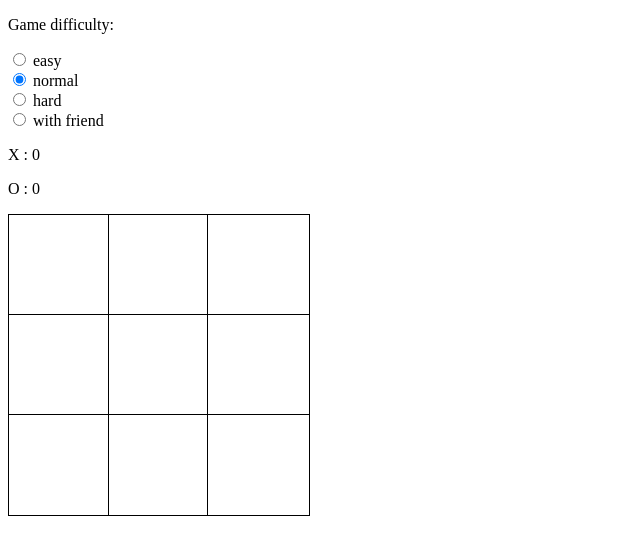
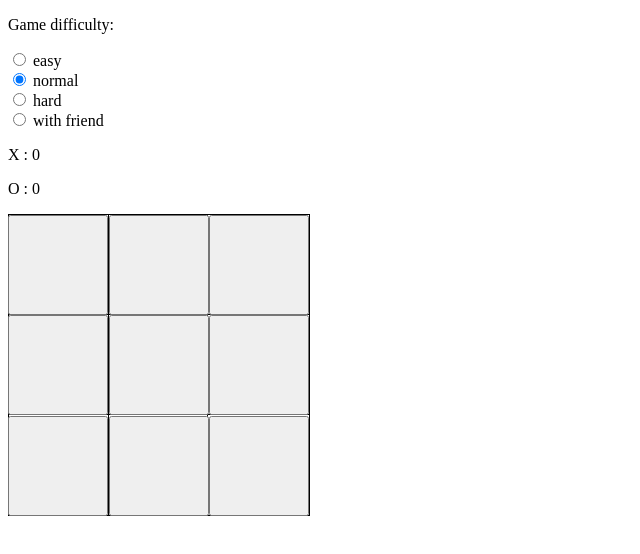
Before and after one commit to Vasya-556/tic-tac-toe, a plain HTML site: page index.html in a window 1280 px wide. Shown: the whole page, without its empty margins (0-640 px from the left). Drawn offline with Linux system fonts and the light colour scheme.

Commit message:
third-commit

```diff
--- a/index.html
+++ b/index.html
@@ -30,15 +30,21 @@
     </form>
 
     <form name="field">
-<!--
-        <div class="horizontal-line"></div>
-        <div class="vertical-line"></div>      -->
         <div class="square">
             <div class="horizontal-line1"></div>
             <div class="horizontal-line2"></div>
             <div class="vertical-line1"></div>
             <div class="vertical-line2"></div>
         </div>
+        <button class="invisible-button" id="b1"></button>
+        <button class="invisible-button" id="b2"></button>
+        <button class="invisible-button" id="b3"></button>
+        <button class="invisible-button" id="b4"></button>
+        <button class="invisible-button" id="b5"></button>
+        <button class="invisible-button" id="b6"></button>
+        <button class="invisible-button" id="b7"></button>
+        <button class="invisible-button" id="b8"></button>
+        <button class="invisible-button" id="b9"></button>
 
     </form>
 
--- a/style.css
+++ b/style.css
@@ -1,8 +1,3 @@
-.vertical-line {
-    border-left: 1px solid black;
-    height: 100px;
-}
-
 .square {
     width: 300px;
     height: 300px;
@@ -34,3 +29,60 @@
     margin-left: 66%;
     margin-top: -100%;
 }
+
+.invisible-button {
+    /* border: none;
+    background: none;
+    padding: 0;
+    margin: 0;
+    opacity: 0;
+    cursor: pointer; */
+    width: 100px;
+    height: 100px;
+    position: absolute;
+}
+
+#b1 {
+    top: 215px;
+    left: 8px;
+}
+
+#b2 {
+    top: 215px;
+    left: 109px;
+}
+
+#b3 {
+    top: 215px;
+    left: 209px;
+}
+
+#b4 {
+    top: 315px;
+    left: 8px;
+}
+
+#b5 {
+    top: 315px;
+    left: 109px;
+}
+
+#b6 {
+    top: 315px;
+    left: 209px;
+}
+
+#b7 {
+    top: 416px;
+    left: 8px;
+}
+
+#b8 {
+    top: 416px;
+    left: 109px;
+}
+
+#b9 {
+    top: 416px;
+    left: 209px;
+}
```
